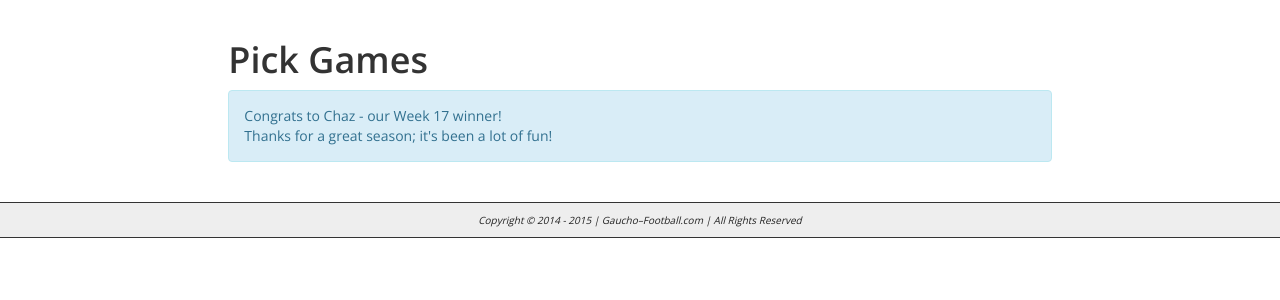
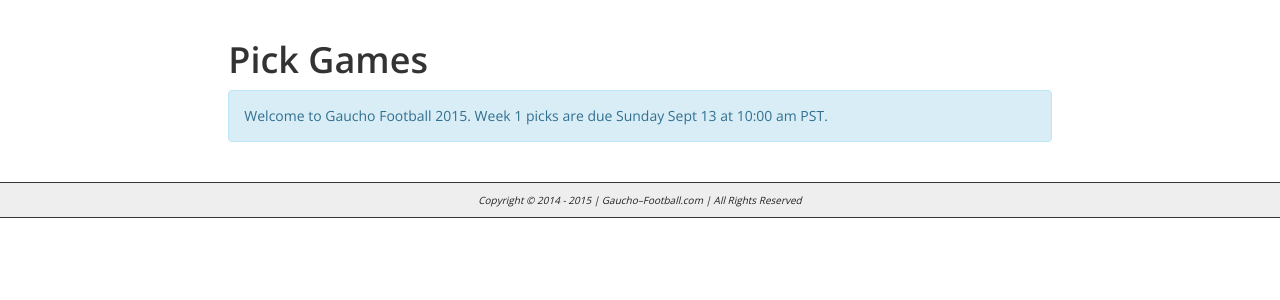
Before and after one commit to michaelp0730/Gaucho-Football, a PHP site: page / in a window 1280 px wide. Shown: the part 52-352 px from the top of the page. Run offline with PHP 8.4, Linux system fonts and the light colour scheme; the visitor is signed in with stand-in values (Sample User, id 1); some libraries are stand-ins or nearby versions.

Commit message:
Calling 2015 schedule

```diff
--- a/index.php
+++ b/index.php
@@ -14,8 +14,7 @@
             ?>
                 <h1>Pick Games</h1>
                 <div id="home-alert" class="alert alert-info" role="alert">
-                    Congrats to Chaz - our Week 17 winner!<br />
-                    Thanks for a great season; it's been a lot of fun!
+                    Welcome to Gaucho Football 2015. Week 1 picks are due Sunday Sept 13 at 10:00 am PST.
                 </div>
                 <div id="schedule-container"></div>
             <?php
--- a/js/app.js
+++ b/js/app.js
@@ -9,7 +9,7 @@
         }
     }
 
-    $.getJSON('./json/2014-schedule.json', function(data) {
+    $.getJSON('./json/2015-schedule.json', function(data) {
         var scheduleTemplate = $('#schedule-template').html(),
             compiledSchedule = Handlebars.compile(scheduleTemplate),
             scheduleWrapper = {weeks: data},
```
